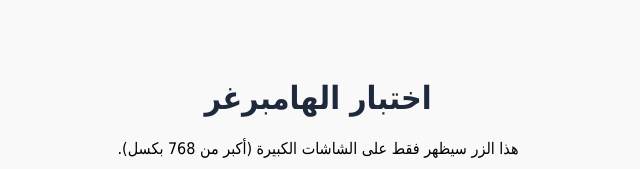
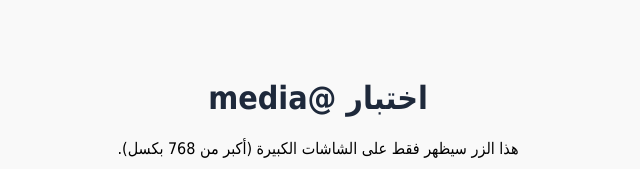
Before and after one commit to radwanal71-star/silsilat-altayf, a plain HTML site: page test.html in a window 1280 px wide. Shown: the top 169 px of the page, without its empty margins (322-962 px from the left). Drawn offline with Linux system fonts and the light colour scheme.

Commit message:
Add files via upload

```diff
--- a/test.html
+++ b/test.html
@@ -33,7 +33,7 @@
   </style>
 </head>
 <body>
-  <h1>اختبار الهامبرغر</h1>
+  <h1>اختبار @media</h1>
   <p>هذا الزر سيظهر فقط على الشاشات الكبيرة (أكبر من 768 بكسل).</p>
   <p>على الهاتف، يجب أن يختفي تماماً.</p>
 
```
